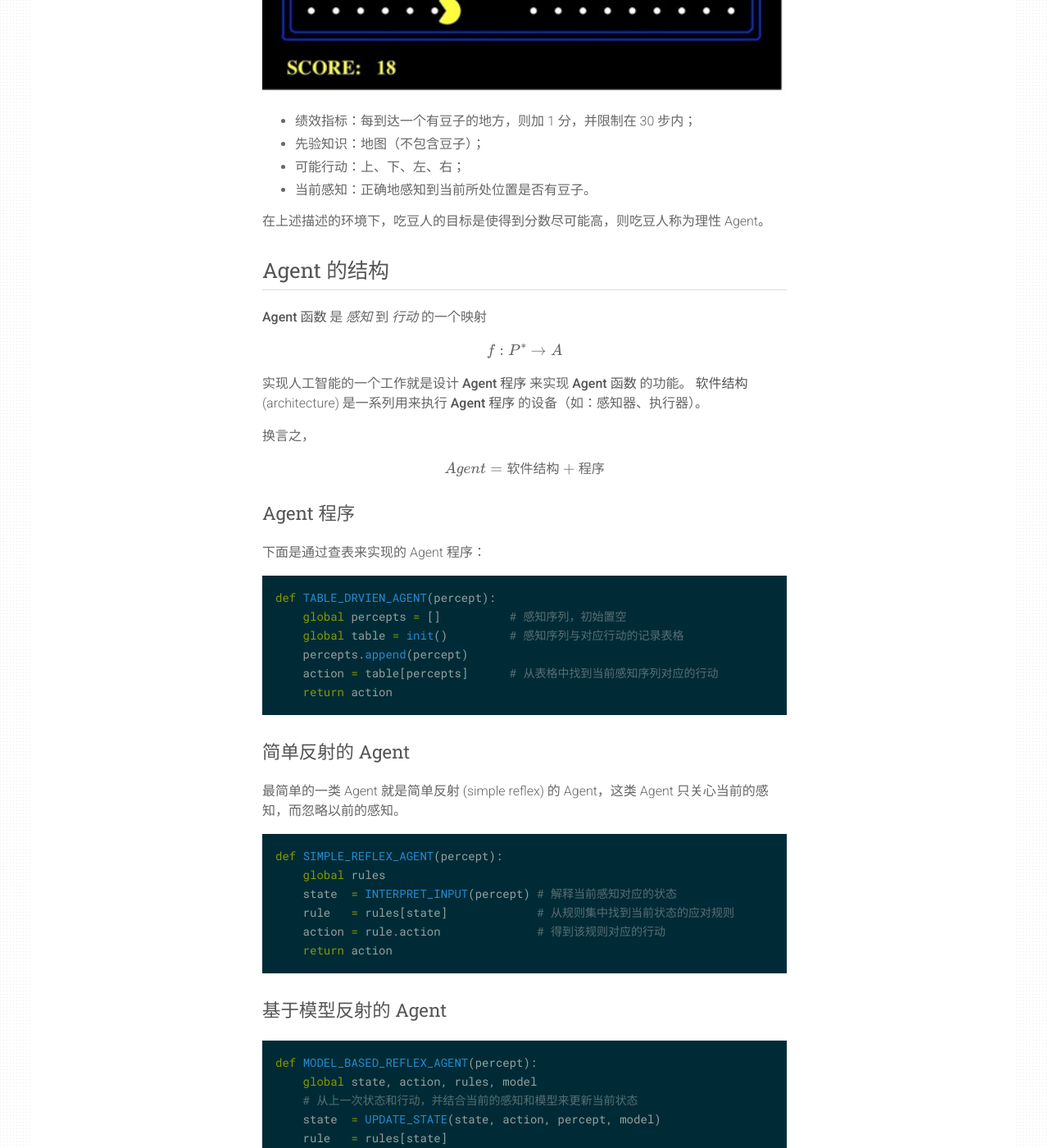
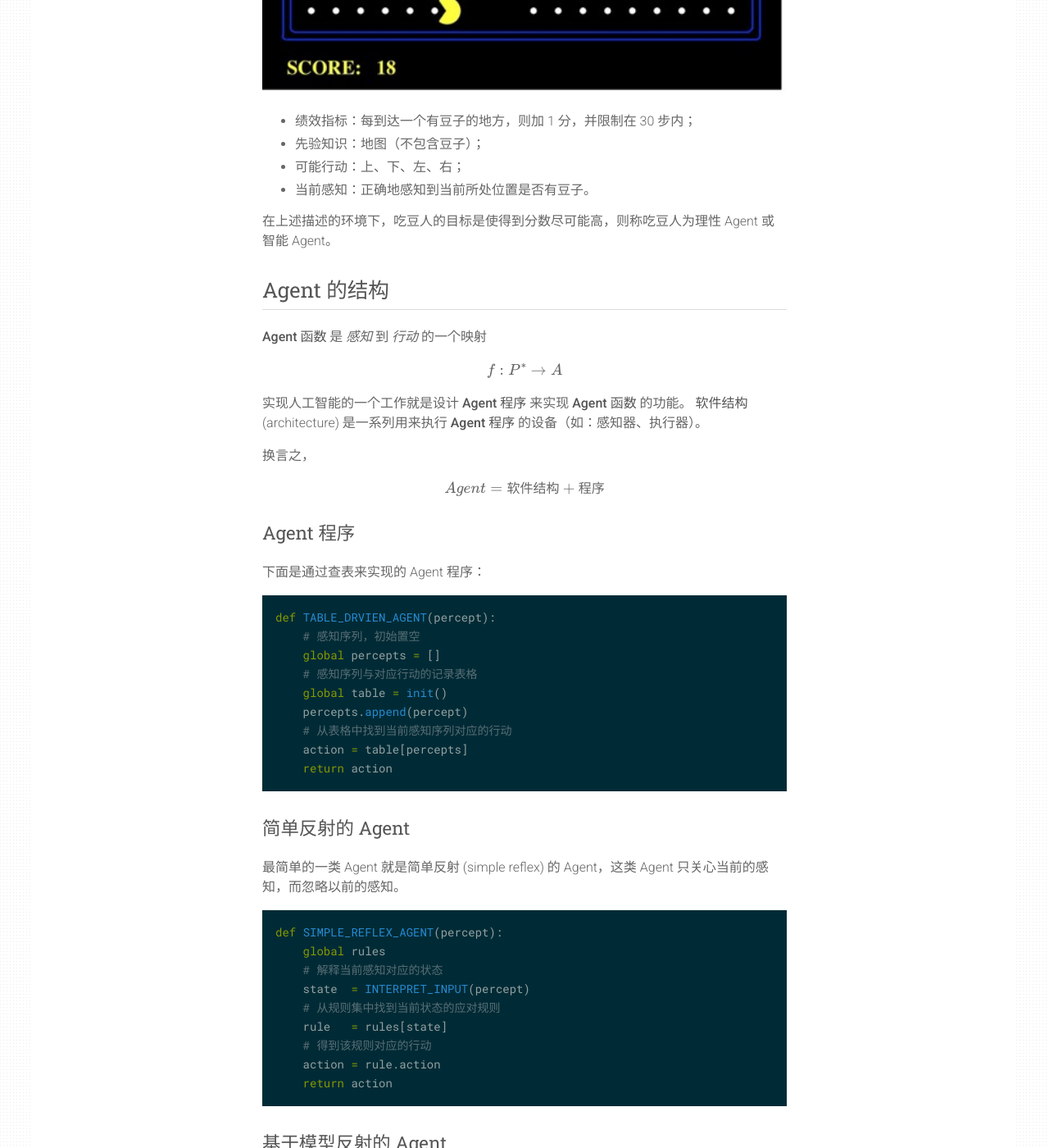
Before and after one commit to icgw/website, a Jekyll site: the page built from _posts/2017-12-31-intelligent-agents.md, in a window 1280 px wide and 1400 px high, scrolled down 2120 px. Shown: the whole window at 82% size. Built offline with Jekyll 4.4.1, drawn with Linux system fonts in a browser that asks for light colours; formulas are drawn with MathJax 3; some of the changed text lies outside the part shown.

Commit message:
一些修改

````diff
--- a/_posts/2017-12-31-intelligent-agents.md
+++ b/_posts/2017-12-31-intelligent-agents.md
@@ -1,6 +1,6 @@
 ---
-title: 智能体 (Intelligent Agents)
-teaser: 什么是智能体？
+title: 智能 Agent
+teaser: 人工智能领域的一个基本概念
 category: 介绍类
 tags: [人工智能]
 ---
@@ -39,7 +39,7 @@ __理性__ 依赖于以下四个因素：
 * 可能行动：上、下、左、右；
 * 当前感知：正确地感知到当前所处位置是否有豆子。
 
-在上述描述的环境下，吃豆人的目标是使得到分数尽可能高，则吃豆人称为理性 Agent。
+在上述描述的环境下，吃豆人的目标是使得到分数尽可能高，则称吃豆人为理性 Agent 或 智能 Agent。
 
 Agent 的结构
 ----------
@@ -54,10 +54,13 @@ __Agent 函数__ 是 _感知_ 到 _行动_ 的一个映射\$$f: P^*\to A$$ 实
 
 ```python
 def TABLE_DRVIEN_AGENT(percept):
-    global percepts = []          # 感知序列，初始置空
-    global table = init()         # 感知序列与对应行动的记录表格
+    # 感知序列，初始置空
+    global percepts = []
+    # 感知序列与对应行动的记录表格
+    global table = init()
     percepts.append(percept)
-    action = table[percepts]      # 从表格中找到当前感知序列对应的行动
+    # 从表格中找到当前感知序列对应的行动
+    action = table[percepts]
     return action
 ```
 
@@ -68,9 +71,12 @@ def TABLE_DRVIEN_AGENT(percept):
 ```python
 def SIMPLE_REFLEX_AGENT(percept):
     global rules
-    state  = INTERPRET_INPUT(percept) # 解释当前感知对应的状态
-    rule   = rules[state]             # 从规则集中找到当前状态的应对规则
-    action = rule.action              # 得到该规则对应的行动
+    # 解释当前感知对应的状态
+    state  = INTERPRET_INPUT(percept)
+    # 从规则集中找到当前状态的应对规则
+    rule   = rules[state]
+    # 得到该规则对应的行动
+    action = rule.action
     return action
 ```
 
````
Also changed, not shown: other parts of _posts/2017-12-31-intelligent-agents.md (+1 -1 lines).
